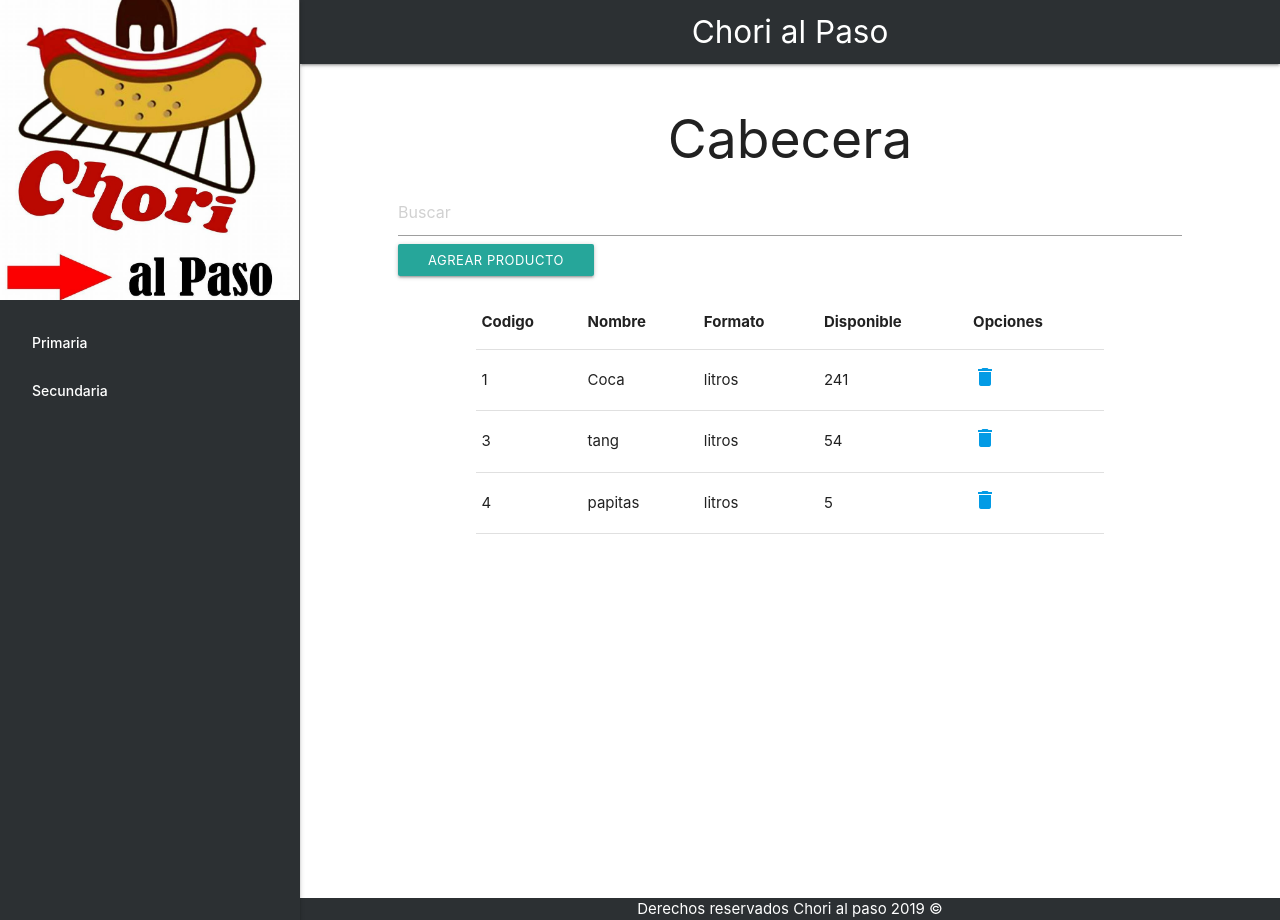
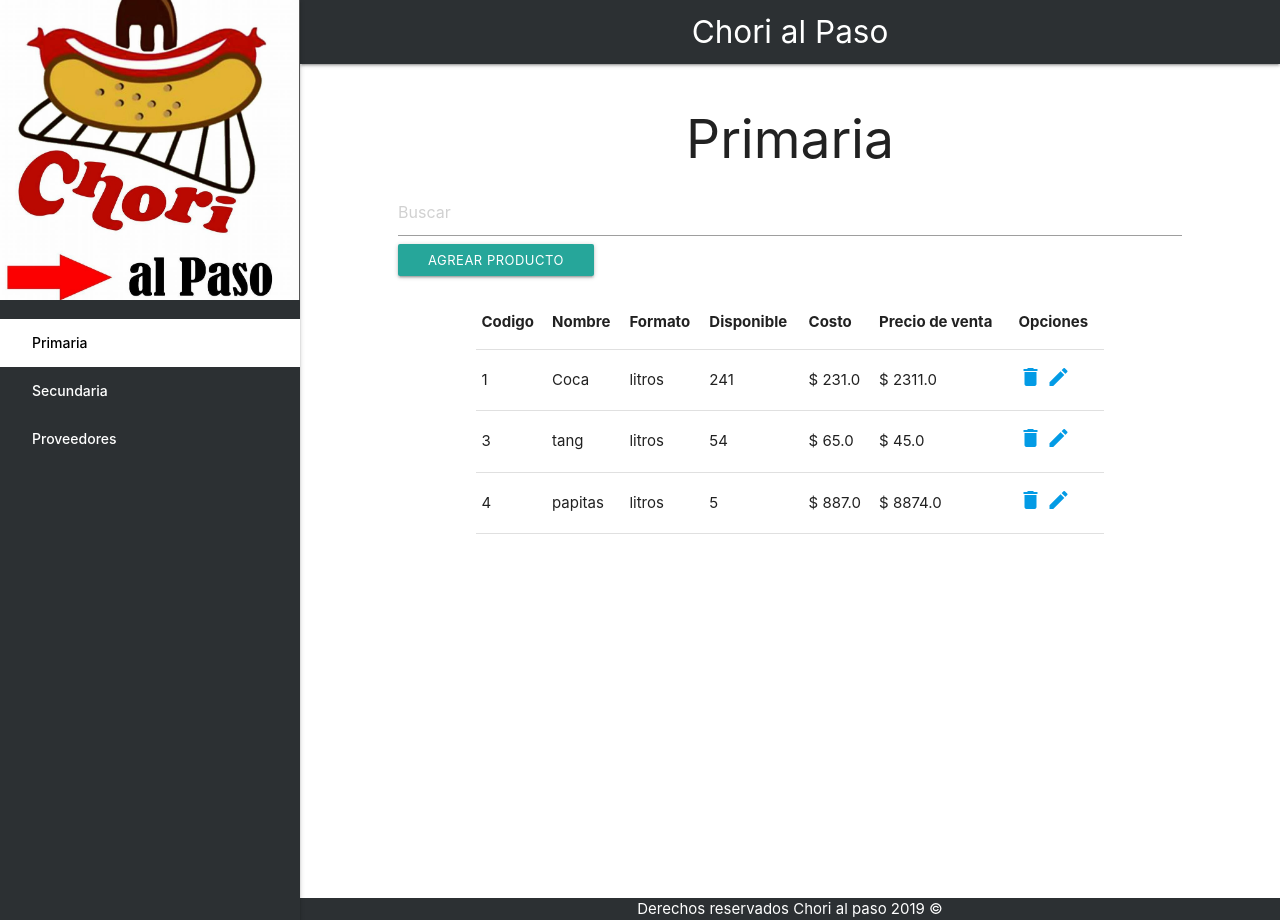
Before and after one commit to SantiMartin/Chorialpaso, a Django app: page /stock/ in a window 1280 px wide. Run offline with Django 3.2, Linux system fonts and the light colour scheme; data comes from the database, SQL or seed files in the repository; some libraries are stand-ins or nearby versions.

Commit message:
Actualizacion del front end con opciones de editar y ventana provedores

```diff
--- /dev/null
+++ b/stock/static/stock/main.js
@@ -0,0 +1,49 @@
+$(document).ready(function(){
+	$("header ul li:nth-child(2)").addClass("activo");
+	$("header ul li:nth-child(2) > a").addClass("letra");
+});
+
+$(function() {
+   $("li").click(function() {
+      // remove classes from all
+      $("li").removeClass("activo");
+      $("li a").removeClass("letra");
+      // add class to the one we clicked
+      $(this).addClass("activo");
+      $(this).find('a').addClass("letra");
+      $(".cabecera").text($(this).text());
+   });
+});
+
+/*
+$menues.click(function(){
+     // eliminamos activo de todos los elementos
+     //menues.removeClass("activo");
+     //anchor.removeClass("letra");
+     // activamos el elemento clicado.
+     $(this).addClass("activo");
+     //$(this a).addClass("letra");
+
+});*/
+async function openModal(valor_nombre, valor_costo, valor_venta) {
+
+	const {value: formValues} = await Swal.fire({
+	  title: 'Edicion de artículo',
+	  html:
+	    '<input id="nombre" class="swal2-input" value="'+valor_nombre+'">'+'<label>Nombre articulo</label>'+'<input id="costo" class="swal2-input"value="'+valor_costo+'">'+'<label>Costo</label>'+'<input id="pcioVta" class="swal2-input"value="'+valor_venta+'">'+'<label>Precio de venta</label>',
+	  focusConfirm: false,
+	  preConfirm: () => {
+	    return [
+	      document.getElementById('nombre').value,
+	      document.getElementById('costo').value,
+	      document.getElementById('pcioVta').value
+	    ]
+	  }
+	})
+
+	if (formValues) {
+  		Swal.fire(JSON.stringify(formValues))//aca va una funcion de confirmar que muestre la nueva info.
+	}
+
+
+}
--- a/stock/static/stock/style.css
+++ b/stock/static/stock/style.css
@@ -33,7 +33,7 @@ main {
 }
 .sidenav li>a{
 	text-decoration: none;
-	color: white !important;
+	color: white;
 }
 
 .container{
@@ -41,3 +41,15 @@ main {
 	height: 150%;
 
 }
+
+.material-icons{
+  cursor: pointer;
+}
+
+
+.activo {
+  background-color: #fff;
+}
+.letra {
+  color: black!important;
+}
--- a/stock/templates/stock/index.html
+++ b/stock/templates/stock/index.html
@@ -10,6 +10,8 @@
     <link href="https://fonts.googleapis.com/icon?family=Material+Icons" rel="stylesheet">
     <link rel="stylesheet" type="text/css" href="{% static 'stock/style.css' %}">
     <script  src="https://code.jquery.com/jquery-3.3.1.min.js"  integrity="sha256-FgpCb/KJQlLNfOu91ta32o/NMZxltwRo8QtmkMRdAu8="  crossorigin="anonymous"></script>
+    <script type="text/javascript" src="{% static 'stock/main.js' %}"></script>
+    <script src="https://cdn.jsdelivr.net/npm/sweetalert2@8"></script>
 
 	<title>Chori al paso</title>
 </head>
@@ -23,15 +25,17 @@
 		<ul id="slide-out" class="sidenav sidenav-fixed">
 			  <li><img class="brand-logo responsive-img" src="{% static 'stock/chorilogo.jpg' %}"></li>
 		      {% for categoria in categorias %}
+
 		      	<li><a class="waves-effect" onclick="filtrar_categoria({{ categoria.id_categoria }})"> {{ categoria.descripcion_categoria }} </a></li>
 		      {% endfor %}
+		      <li><a href="proveedores" class="waves-effect">Proveedores</a></li>
 		</ul>
 	</header>
 
 	<main class="main-fondo">
 		<div class="container ">
 			<div class="center row">
-				<h2 class=" ">Cabecera</h2>
+				<h2 class="cabecera">Primaria</h2>
 				<input class="container" placeholder="Buscar">
 				<a href="http://127.0.0.1:8000/stock/agregar_producto" class="btn-small center col l3">Agrear producto</a>
 			</div>
@@ -42,9 +46,12 @@
 	              <th>Nombre</th>
 	              <th>Formato</th>
 	              <th>Disponible</th>
+	              <th>Costo</th>
+	              <th>Precio de venta</th>
 	              <th>Opciones</th>
 	          </tr>
 	        </thead>
+
 
 	        <tbody id="mostrar_producto">
 	          {% for producto in productos %}
@@ -53,13 +60,15 @@
 	            <td> {{ producto.nombre }} </td>
 	            <td> {{ producto.tipo_formato }} </td>
 	            <td> {{ producto.cantidad_producto }} </td>
-	            <td> <a href= "http://127.0.0.1:8000/stock/eliminar?codigo= {{producto.codigo}} " ><i class="material-icons">delete</i></a>
+	            <td> $ {{ producto.precio_costo }} </td>
+	            <td> $ {{ producto.precio_venta }} </td>
+	            <td> <a href= "http://127.0.0.1:8000/stock/eliminar?codigo= {{producto.codigo}} " ><i class="material-icons">delete</i></a> <a onclick="openModal('{{ producto.nombre }}','{{ producto.precio_costo }}','{{ producto.precio_venta }}')"><i class="material-icons">edit</i></a>
 				</td>
 	          </tr>
 	          {% endfor %}
 	        </tbody>
 	      </table>
-      </div>
+	    </div>
 	</main>
 	<footer>
 		<div class="footer-copyright">
--- a/stock/urls.py
+++ b/stock/urls.py
@@ -4,6 +4,8 @@ from . import views
 
 urlpatterns = [
     path('', views.index, name='index'),
+    path('proveedores', views.proveedores, name='proveedores'),
+    path('productos', views.index, name='index'),
     path('filtrar_categoria', views.filtrar_categoria, name='filtrar_categoria'),
     path('eliminar', views.eliminar_producto, name='eliminar_producto'),
     path('agregar_producto', views.agregar_producto, name='agregar_producto'),
--- a/stock/views.py
+++ b/stock/views.py
@@ -9,6 +9,12 @@ def index(request):
 	categorias = Categoria.objects.all()
 	context = {'productos': productos, 'categorias': categorias}
 	return render(request,"stock/index.html",context)
+
+def proveedores(request):
+	productos = Producto.objects.filter(tipo_categoria=1)
+	categorias = Categoria.objects.all()
+	context = {'productos': productos, 'categorias': categorias} #agregar logica para traer proveedores
+	return render(request,"stock/proveedores.html",context)
 
 def eliminar_producto(request):
 	producto = Producto.objects.get(codigo= request.GET['codigo']).delete()
```
Also changed, not shown: stock/templates/stock/proveedores.html (added, +98 -0 lines).
